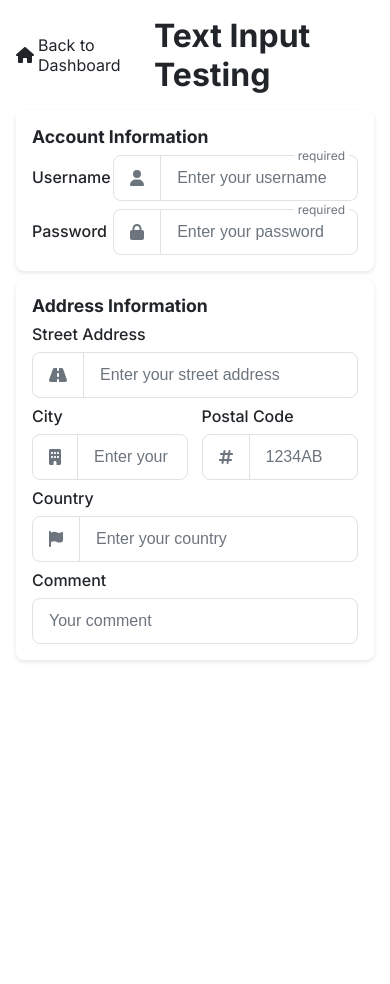
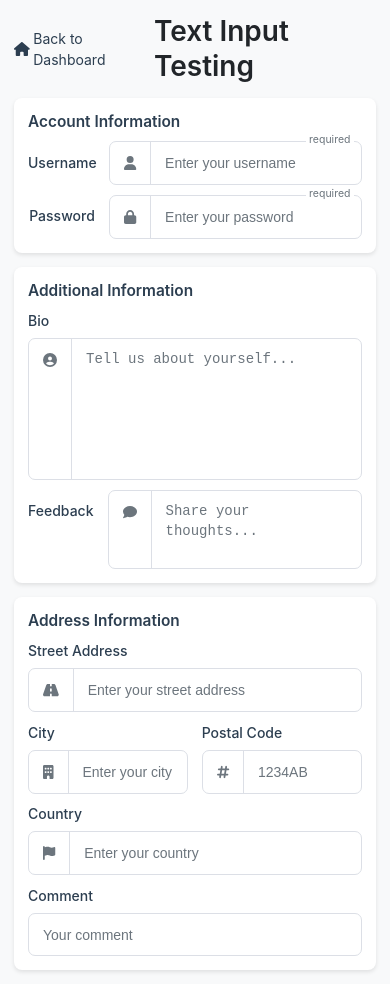
Before and after one commit to a-vision/vue-input-components, a Vue app: page /text-input-test in a window 390 px wide. Before the commit the page ends 844 px from the top, so only its background shows below. Built offline with nearby package versions, Linux system fonts and the light colour scheme; the HTML template or start-up script is replaced by a standard one.

Commit message:
Added textarea input to textinput component

```diff
--- a/src/assets/colors.css
+++ b/src/assets/colors.css
@@ -1,18 +1,39 @@
 :root {
+  /* Base colors */
+  --primary-color: #3498db;
+  --primary-color-light: rgba(52, 152, 219, 0.2);
+  --secondary-color: #2ecc71;
+
+  /* Text colors */
+  --text-color: #2c3e50;
+  --text-color-light: #7f8c8d;
+
+  /* UI colors */
+  --border-color: #dcdfe6;
+  --icon-color: #95a5a6;
+
+  /* State colors */
+  --error-color: #e74c3c;
+  --error-color-light: rgba(231, 76, 60, 0.2);
+  --success-color: #2ecc71;
+  --success-color-light: rgba(46, 204, 113, 0.2);
+  --warning-color: #f1c40f;
+  --warning-color-light: rgba(241, 196, 15, 0.2);
+
+  /* Background colors */
+  --disabled-color: #bdc3c7;
+  --disabled-background: #f5f7fa;
+  --card-bg: #ffffff;
+  --background-color: #f8f9fa;
+
   /* Text Colors */
-  --text-color: #212529;
   --text-muted: #6c757d;
 
   /* Border Colors */
-  --border-color: #dee2e6;
-
-  /* Background Colors */
   --input-bg: #ffffff;
   --input-bg-disabled: #e9ecef;
 
   /* Status Colors */
-  --primary-color: #4a6cf7;
-  --primary-color-rgb: 74, 108, 247;
   --danger-color: #dc3545;
   --success-color: #28a745;
   --warning-color: #ffc107;
--- /dev/null
+++ b/src/assets/main.css
@@ -0,0 +1,160 @@
+:root {
+  /* Typography */
+  --font-family:
+    -apple-system, BlinkMacSystemFont, 'Segoe UI', Roboto, 'Helvetica Neue', Arial, sans-serif;
+  --font-size-xs: 0.75rem;
+  --font-size-sm: 0.875rem;
+  --font-size-base: 1rem;
+  --font-size-lg: 1.125rem;
+  --font-size-xl: 1.25rem;
+  --font-weight-normal: 400;
+  --font-weight-medium: 500;
+  --font-weight-bold: 600;
+  --line-height-tight: 1.25;
+  --line-height-base: 1.5;
+  --line-height-loose: 1.75;
+
+  /* Spacing */
+  --spacing-xs: 0.25rem;
+  --spacing-sm: 0.5rem;
+  --spacing-md: 1rem;
+  --spacing-lg: 1.5rem;
+  --spacing-xl: 2rem;
+
+  /* Borders */
+  --border-radius-sm: 0.25rem;
+  --border-radius-md: 0.375rem;
+  --border-radius-lg: 0.5rem;
+  --border-width: 1px;
+  --border-width-thick: 2px;
+
+  /* Shadows */
+  --shadow-sm: 0 1px 2px rgba(0, 0, 0, 0.05);
+  --shadow-md: 0 2px 4px rgba(0, 0, 0, 0.1);
+  --shadow-lg: 0 4px 6px rgba(0, 0, 0, 0.1);
+
+  /* Transitions */
+  --transition-fast: 150ms;
+  --transition-base: 200ms;
+  --transition-slow: 300ms;
+  --transition-timing: ease-in-out;
+}
+
+/* Base styles */
+html {
+  box-sizing: border-box;
+  font-size: 16px;
+}
+
+*,
+*:before,
+*:after {
+  box-sizing: inherit;
+}
+
+body {
+  margin: 0;
+  padding: 0;
+  font-family: var(--font-family);
+  font-size: var(--font-size-base);
+  line-height: var(--line-height-base);
+  color: var(--text-color);
+  background-color: var(--background-color);
+  -webkit-font-smoothing: antialiased;
+  -moz-osx-font-smoothing: grayscale;
+}
+
+h1,
+h2,
+h3,
+h4,
+h5,
+h6 {
+  margin: 0;
+  font-weight: var(--font-weight-bold);
+  line-height: var(--line-height-tight);
+  color: var(--text-color);
+}
+
+p {
+  margin: 0 0 var(--spacing-md) 0;
+}
+
+a {
+  color: var(--primary-color);
+  text-decoration: none;
+  transition: color var(--transition-base) var(--transition-timing);
+}
+
+a:hover {
+  color: var(--primary-color-light);
+}
+
+/* Utility classes */
+.text-error {
+  color: var(--error-color);
+}
+
+.text-success {
+  color: var(--success-color);
+}
+
+.text-warning {
+  color: var(--warning-color);
+}
+
+.text-disabled {
+  color: var(--disabled-color);
+}
+
+.bg-card {
+  background-color: var(--card-bg);
+}
+
+.shadow-sm {
+  box-shadow: var(--shadow-sm);
+}
+
+.shadow-md {
+  box-shadow: var(--shadow-md);
+}
+
+.shadow-lg {
+  box-shadow: var(--shadow-lg);
+}
+
+.rounded-sm {
+  border-radius: var(--border-radius-sm);
+}
+
+.rounded-md {
+  border-radius: var(--border-radius-md);
+}
+
+.rounded-lg {
+  border-radius: var(--border-radius-lg);
+}
+
+/* Responsive breakpoints */
+@media (max-width: 640px) {
+  html {
+    font-size: 14px;
+  }
+}
+
+@media (min-width: 1200px) {
+  html {
+    font-size: 16px;
+  }
+}
+
+/* Print styles */
+@media print {
+  body {
+    background: white;
+  }
+
+  @page {
+    margin: 2cm;
+  }
+}
--- a/src/components/TextInput.vue
+++ b/src/components/TextInput.vue
@@ -5,7 +5,14 @@
       [`label-${labelPosition}`]: label,
       [`label-align-${labelAlign}`]: label,
     }"
-    :style="[{ width: totalWidth || '100%' }, labelStyle]"
+    :style="[
+      { width: totalWidth || '100%' },
+      labelStyle,
+      {
+        '--max-textarea-height': props.maxHeight || props.height || '14rem',
+        '--textarea-height': props.height || '5.5rem',
+      },
+    ]"
   >
     <label v-if="label" :for="id" class="label">
       {{ label }}
@@ -21,6 +28,7 @@
         <font-awesome-icon :icon="icon" class="icon" />
       </div>
       <input
+        v-if="!isTextarea"
         :id="id"
         :type="type"
         :value="modelValue"
@@ -31,12 +39,27 @@
         @input="handleInput"
         ref="inputRef"
       />
-      <span v-if="required && !showSaved && !showChanged" class="required-indicator">required</span>
+      <textarea
+        v-else
+        :id="id"
+        :value="modelValue"
+        :placeholder="placeholder"
+        :required="required"
+        :disabled="disabled"
+        class="input"
+        @input="handleInput"
+        ref="inputRef"
+      ></textarea>
+      <span
+        v-if="required && !showSaved && !showChanged"
+        class="status-indicator required-indicator"
+        >required</span
+      >
       <transition name="fade">
-        <span v-if="showSaved && !error" class="saved-indicator">saved</span>
+        <span v-if="showSaved && !error" class="status-indicator saved-indicator">saved</span>
       </transition>
       <transition name="fade">
-        <span v-if="showChanged && !error" class="changed-indicator">changed</span>
+        <span v-if="showChanged && !error" class="status-indicator changed-indicator">changed</span>
       </transition>
       <div v-if="error" class="error-message">{{ error }}</div>
       <span v-if="success" class="message success-message">{{ success }}</span>
@@ -63,6 +86,9 @@ const props = defineProps<{
   inputWidth?: string
   labelWidth?: string
   autosave?: (value: string) => Promise<void>
+  isTextarea?: boolean
+  maxHeight?: string
+  height?: string
 }>()
 
 const emit = defineEmits<{
@@ -137,10 +163,16 @@ const focusInput = () => {
   inputRef.value?.focus()
 }
 
+const adjustHeight = (element: HTMLTextAreaElement) => {
+  element.style.height = 'auto' // Reset height to auto to calculate new height
+  element.style.height = `${element.scrollHeight}px` // Set height to scrollHeight
+}
+
 const handleInput = (event: Event) => {
-  const value = (event.target as HTMLInputElement).value
+  const value = (event.target as HTMLTextAreaElement).value
   emit('update:modelValue', value)
   debounceAutosave(value)
+  adjustHeight(event.target as HTMLTextAreaElement) // Adjust height on input
 }
 
 // Cleanup timers on unmount
@@ -159,7 +191,7 @@ onUnmounted(() => {
   display: grid;
   gap: 0.5rem;
   width: 100%;
-  margin-top: 0.5rem;
+  margin-top: 0.7rem;
 }
 
 .text-input.label-top {
@@ -228,10 +260,11 @@ onUnmounted(() => {
 
 .icon-wrapper {
   display: grid;
-  place-items: center;
-  padding: 0 1rem;
+  place-items: start;
+  padding: 1rem;
   border-right: 1px solid var(--border-color);
   cursor: pointer;
+  overflow: hidden;
 }
 
 .icon-wrapper:hover {
@@ -296,34 +329,23 @@ onUnmounted(() => {
   line-height: var(--line-height);
 }
 
-.required-indicator {
+.status-indicator {
   position: absolute;
-  top: -0.5rem;
+  top: -4px;
   right: 0.5rem;
   font-size: 0.75rem;
   color: var(--text-muted);
+  line-height: 4px;
   background-color: white;
   padding: 0 0.25rem;
 }
 
 .saved-indicator {
-  position: absolute;
-  top: -0.5rem;
-  right: 0.5rem;
-  font-size: 0.75rem;
   color: var(--success-color);
-  background-color: white;
-  padding: 0 0.25rem;
 }
 
 .changed-indicator {
-  position: absolute;
-  top: -0.5rem;
-  right: 0.5rem;
-  font-size: 0.75rem;
   color: var(--warning-color);
-  background-color: white;
-  padding: 0 0.25rem;
 }
 
 .fade-enter-active,
@@ -335,4 +357,11 @@ onUnmounted(() => {
 .fade-leave-to {
   opacity: 0;
 }
+
+textarea {
+  min-height: var(--textarea-height, 5.5rem);
+  max-height: var(--max-textarea-height, 14rem);
+  overflow-y: auto;
+  resize: none;
+}
 </style>
--- a/src/main.ts
+++ b/src/main.ts
@@ -9,15 +9,18 @@ import {
   faBuilding,
   faHashtag,
   faFlag,
+  faUserCircle,
+  faComment,
 } from '@fortawesome/free-solid-svg-icons'
 
 import App from './App.vue'
 import router from './router'
 
 import './assets/colors.css'
+import './assets/main.css'
 
 // Add all solid icons to the library
-library.add(faHome, faUser, faLock, faRoad, faBuilding, faHashtag, faFlag)
+library.add(faHome, faUser, faLock, faRoad, faBuilding, faHashtag, faFlag, faUserCircle, faComment)
 
 const app = createApp(App)
 
--- a/src/views/TextInputTestView.vue
+++ b/src/views/TextInputTestView.vue
@@ -8,6 +8,7 @@
       <h1>Text Input Testing</h1>
     </div>
     <div class="test-container">
+      <div class="column">
         <div class="input-group">
           <h2>Account Information</h2>
           <TextInput
@@ -37,6 +38,43 @@
             total-width="100%"
           />
         </div>
+        <div class="input-group">
+          <h2>Additional Information</h2>
+          <TextInput
+            v-model="bio"
+            isTextarea
+            label="Bio"
+            icon="user-circle"
+            placeholder="Tell us about yourself..."
+            :rows="4"
+            :maxLength="500"
+            :error="bioError"
+            :autosave="handleBioAutosave"
+            label-position="top"
+            label-align="left"
+            total-width="100%"
+            height="10rem"
+            max-height="20rem"
+          />
+          <TextInput
+            v-model="feedback"
+            isTextarea
+            label="Feedback"
+            icon="comment"
+            placeholder="Share your thoughts..."
+            :rows="3"
+            :maxLength="1000"
+            :error="feedbackError"
+            :autosave="handleFeedbackAutosave"
+            label-position="left"
+            label-align="left"
+            label-width="auto"
+            total-width="100%"
+            max-height="8rem"
+          />
+        </div>
+      </div>
+      <div class="column">
         <div class="input-group">
           <h2>Address Information</h2>
           <TextInput
@@ -102,6 +140,7 @@
         </div>
       </div>
     </div>
+  </div>
 </template>
 
 <script setup lang="ts">
@@ -115,6 +154,8 @@ const city = ref('')
 const postalCode = ref('')
 const country = ref('')
 const comment = ref('')
+const bio = ref('')
+const feedback = ref('')
 
 const usernameError = ref('')
 const passwordError = ref('')
@@ -122,6 +163,8 @@ const streetError = ref('')
 const cityError = ref('')
 const postalCodeError = ref('')
 const countryError = ref('')
+const bioError = ref('')
+const feedbackError = ref('')
 
 const formatPostalCode = (value: string) => {
   // Remove all non-alphanumeric characters except spaces
@@ -138,7 +181,7 @@ const formatPostalCode = (value: string) => {
   return formatted
 }
 
-const handlePostalCodeInput = (value: string) => {
+const handlePostalCodeInput = (_value: string) => {
   postalCodeError.value = ''
 }
 
@@ -161,25 +204,40 @@ const handlePostalCodeAutosave = async (value: string) => {
 }
 
 const handleStreetAutosave = async (value: string) => {
+  console.log('Autosaving street:', value)
   await new Promise((resolve) => setTimeout(resolve, 1000))
   streetError.value = ''
 }
 
 const handleCityAutosave = async (value: string) => {
+  console.log('Autosaving city:', value)
   await new Promise((resolve) => setTimeout(resolve, 1000))
   cityError.value = ''
 }
 
 const handleCountryAutosave = async (value: string) => {
+  console.log('Autosaving country:', value)
   await new Promise((resolve) => setTimeout(resolve, 1000))
   countryError.value = ''
+}
+
+const handleBioAutosave = async (value: string) => {
+  console.log('Autosaving bio:', value)
+  await new Promise((resolve) => setTimeout(resolve, 1000))
+  bioError.value = ''
+}
+
+const handleFeedbackAutosave = async (value: string) => {
+  console.log('Autosaving feedback:', value)
+  await new Promise((resolve) => setTimeout(resolve, 1000))
+  feedbackError.value = ''
 }
 </script>
 
 <style scoped>
 .text-input-test {
   padding: 1rem;
-  max-width: 1200px;
+  width: 100vw;
   margin: 0 auto;
 }
 
@@ -216,9 +274,15 @@ h2 {
 }
 
 .test-container {
+  display: grid;
+  grid-template-columns: repeat(auto-fit, minmax(min(100%, 600px), 1fr));
+  gap: 1rem;
+}
+
+.column {
   display: flex;
   flex-direction: column;
-  gap: 0.5rem;
+  gap: 1rem;
 }
 
 .input-group {
@@ -226,6 +290,7 @@ h2 {
   border-radius: 8px;
   padding: 1rem;
   box-shadow: 0 2px 4px rgba(0, 0, 0, 0.1);
+  height: fit-content;
 }
 
 .input-group h2 {
@@ -239,4 +304,10 @@ h2 {
   justify-content: space-between;
   gap: 0.5rem;
 }
+
+@media (max-width: 1200px) {
+  .test-container {
+    grid-template-columns: 1fr;
+  }
+}
 </style>
```
Also changed, not shown: 1 other file (tests, documents, lock files or other folders). Lines whose indentation alone changed are shown as unchanged.
